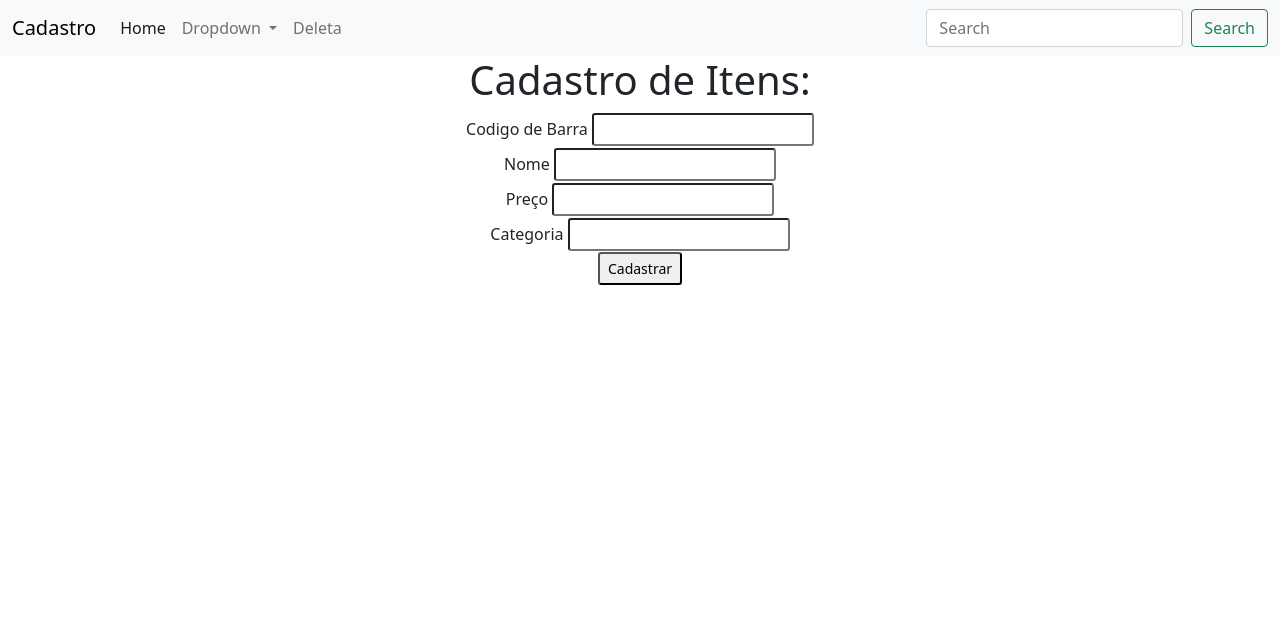
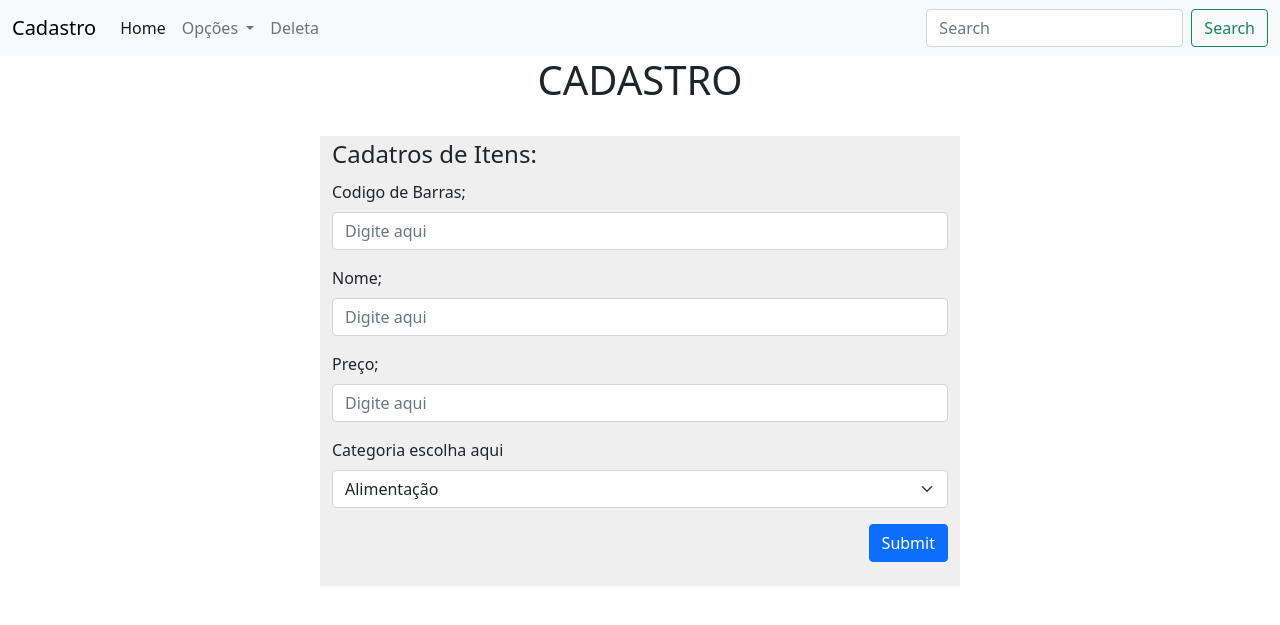
Before and after one commit to Gildeiroliveira/projeto, a Django app: page / in a window 1280 px wide. Shown: the top 625 px of the page. Run offline with Django 4.2, Linux system fonts and the light colour scheme.

Commit message:
alteracoes estilo

```diff
--- a/amz/templates/usuario/base.html
+++ b/amz/templates/usuario/base.html
@@ -25,13 +25,13 @@
 
               <li class="nav-item dropdown">
                 <a class="nav-link dropdown-toggle" href="#" id="navbarDropdown" role="button" data-bs-toggle="dropdown" aria-expanded="false">
-                  Dropdown
+                  Opções
                 </a>
                 <ul class="dropdown-menu" aria-labelledby="navbarDropdown">
-                  <li><a class="dropdown-item" href="#">Action</a></li>
-                  <li><a class="dropdown-item" href="#">Another action</a></li>
+                  <li><a class="dropdown-item" href="{% url 'ver_itens' %}">Ver itens cadastrados</a></li>
+                  <li><a class="dropdown-item" href="#">Atualizar</a></li>
                   <li><hr class="dropdown-divider"></li>
-                  <li><a class="dropdown-item" href="#">Something else here</a></li>
+                  <li><a class="dropdown-item" href="#">Mais opções</a></li>
                 </ul>
               </li>
               <li class="nav-item">
--- a/amz/templates/usuario/home.html
+++ b/amz/templates/usuario/home.html
@@ -3,28 +3,46 @@
 
     <form action="{% url 'Itens' %}" method="post">
       {% csrf_token %}
-      <div style='text-align: center;' class="container">
-          <h1>Cadastro de Itens: </h1>
-          <table class="container">
-            <tr>
-              <td>Codigo de Barra <input name="codigo_pro" class="form-control-sm" type="text"></td>
-            </tr>
-            <tr>
-              <td>Nome <input name="nome" class="form-control-sm" type="text"></td>
-            </tr>
-            <tr>
-              <td>Preço <input name="preco" class="form-control-sm" type="text"></td>
-            </tr>
-            <tr>
-              <td>Categoria <input name="categoria" class="form-control-sm" type="text"></td>
-            </tr>
 
-          </table>
+      <h1 style="text-align: center;">CADASTRO</h1><br>
 
-          <button class="form-control-sm">Cadastrar</button>
+      <div class="container w-50" style="background-color: rgb(240, 239, 239);">
+        <form class="form-control-sm">
+          <fieldset >
+            <legend>Cadatros de Itens:</legend>
+            <div class="mb-3">
+              <label for="disabledTextInput" class="form-label">Codigo de Barras;</label>
+              <input type="text" name="codigo_pro" class="form-control" placeholder="Digite aqui">
+            </div>
+            <div class="mb-3">
+              <label for="disabledTextInput" class="form-label">Nome;</label>
+              <input type="text" name="nome" class="form-control" placeholder="Digite aqui">
+            </div>
+            <div class="mb-3">
+              <label for="disabledTextInput" class="form-label">Preço;</label>
+              <input type="text" name="preco" class="form-control" placeholder="Digite aqui">
+            </div>
+            <div class="mb-3">
+              <label for="disabledSelect" class="form-label">Categoria escolha aqui</label>
+              <select name="categoria" class="form-select">
+                <option>Alimentação</option>
+                <option>Construção</option>
+                <option>Limpeza</option>
+                <option>Beleza</option>
+                <option>Outros</option>
+              </select>
+            </div>
 
-          </div>
+            <button type="submit" class="btn btn-primary float-end">Submit</button>
+
+          </fieldset>
+          <br>
+        </form>
       </div>
     </form>
+    <br/>
+    <br/>
+    <br/>
+
 
 {% endblock %}
--- a/amz/views.py
+++ b/amz/views.py
@@ -36,3 +36,9 @@ def ver_d(request):
         'produtos' : Produto.objects.all()
     }
     return render(request, 'usuario/delete.html', produtos)
+
+def ver_itens (request):
+    produtos = {
+        'produtos' : Produto.objects.all()
+    }
+    return render(request, 'usuario/itens.html', produtos)
--- a/projeto/urls.py
+++ b/projeto/urls.py
@@ -10,5 +10,6 @@ urlpatterns = [
     path('', views.amz, name='home'),
     path('cadastro/', views.cadastro, name='Itens'),
     path('ver_d/', views.ver_d, name='ver'),
-    path('delete/<int:codigo_pro>', views.delete, name='delete')
+    path('delete/<int:codigo_pro>', views.delete, name='delete'),
+    path('ver_itens', views.ver_itens, name='ver_itens')
 ]
```
Also changed, not shown: db.sqlite3.
